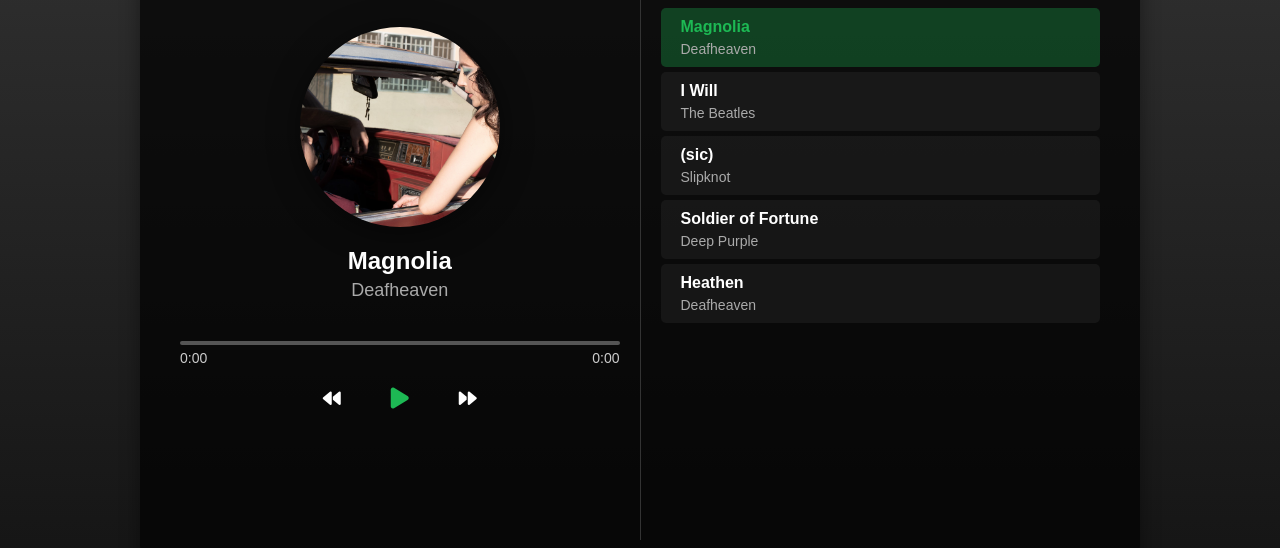
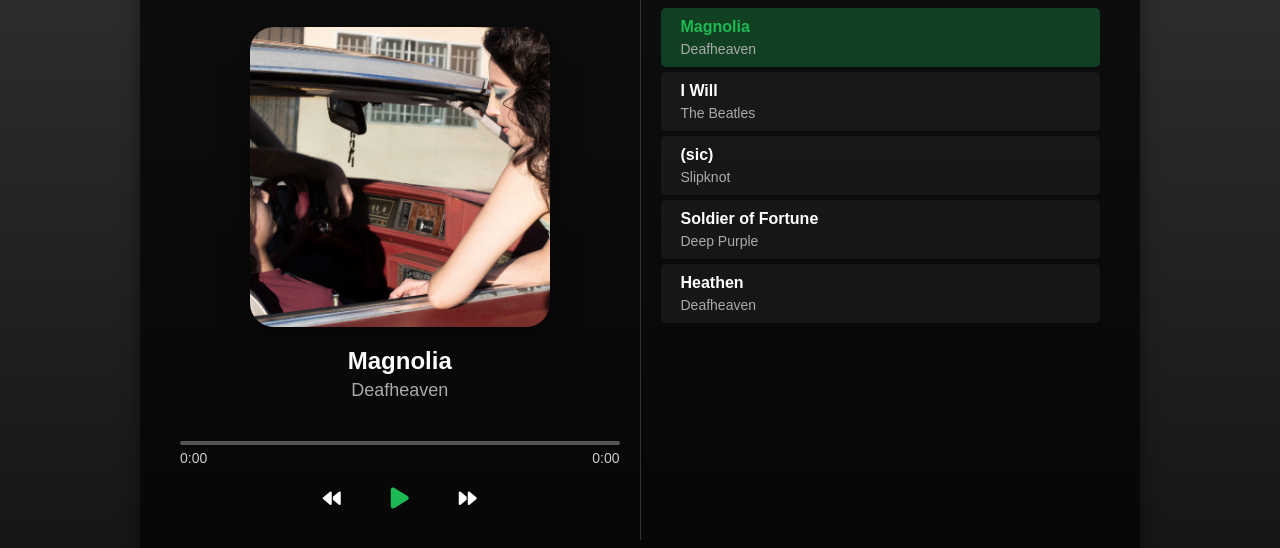
Before and after one commit to AryoBimoPrakoso/web-music-app, a plain HTML site: page index.html in a window 1280 px wide. Shown: the part 160-708 px from the top of the page. Drawn offline with Linux system fonts and the light colour scheme.

Commit message:
Cover Size Fix

```diff
--- a/style.css
+++ b/style.css
@@ -47,8 +47,8 @@ body {
 }
 
 .img-container {
-    width: 200px;
-    height: 200px;
+    width: 300px;
+    height: 300px;
     margin-bottom: 20px;
     position: relative;
 }
@@ -56,7 +56,7 @@ body {
 .img-container img {
     width: 100%;
     height: 100%;
-    border-radius: 50%;
+    border-radius: 24px;
     object-fit: cover;
     box-shadow: 0 5px 30px rgba(0, 0, 0, 0.5);
 }
```
